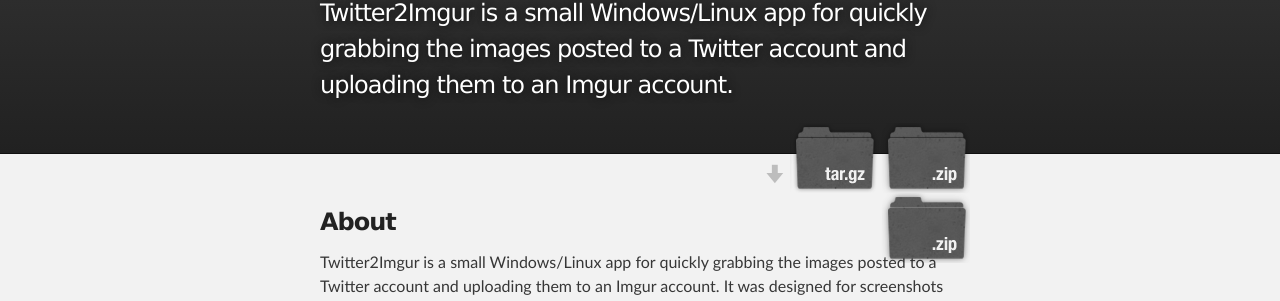
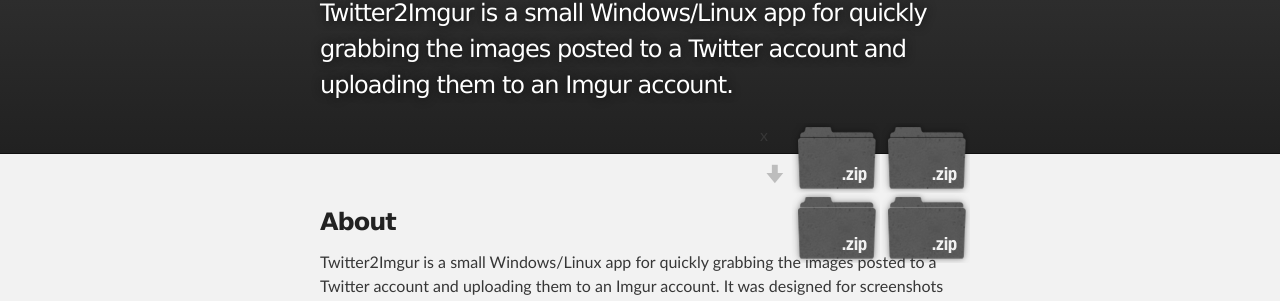
Before and after one commit to twitter2imgur/twitter2imgur, a plain HTML site: page index.html in a window 1280 px wide. Shown: the part 128-429 px from the top of the page. Drawn offline with Linux system fonts and the light colour scheme.

Commit message:
Update index.html

```diff
--- a/index.html
+++ b/index.html
@@ -22,9 +22,11 @@
           <h2 id="project_tagline">Twitter2Imgur is a small Windows/Linux app for quickly grabbing the images posted to a Twitter account and uploading them to an Imgur account.</h2>
 
             <section id="downloads">
-              <a class="zip_download_link" href="https://github.com/twitter2imgur/twitter2imgur/zipball/master">Download this project as a .zip file</a>
-              <a class="tar_download_link" href="https://github.com/twitter2imgur/twitter2imgur/tarball/master">Download this project as a tar.gz file</a>
-              <a class="download_link" href="https://github.com/twitter2imgur/twitter2imgur/tarball/master">Download this project</a>
+              <a class="download_link linux64_download_link" href="javascript:alert('Coming soon!');" title="Download Linux 64 bit binary">Download Linux 64 bit binary</a>
+              <a class="download_link linux32_download_link" href="javascript:alert('Coming soon!');" title="Download Linux 32 bit binary">Download Linux 32 bit binary</a>
+              <a class="download_link win_zip_download_link" href="javascript:alert('Coming soon!');" title="Download Windows version (no installer)">Download Windows version (no installer)</a>
+              <a class="download_link win_download_link" href="javascript:alert('Coming soon!');" title="Download Windows version">Download Windows version</a>
+              <div class="download_icon">x</div>
             </section>
         </header>
     </div>
```
